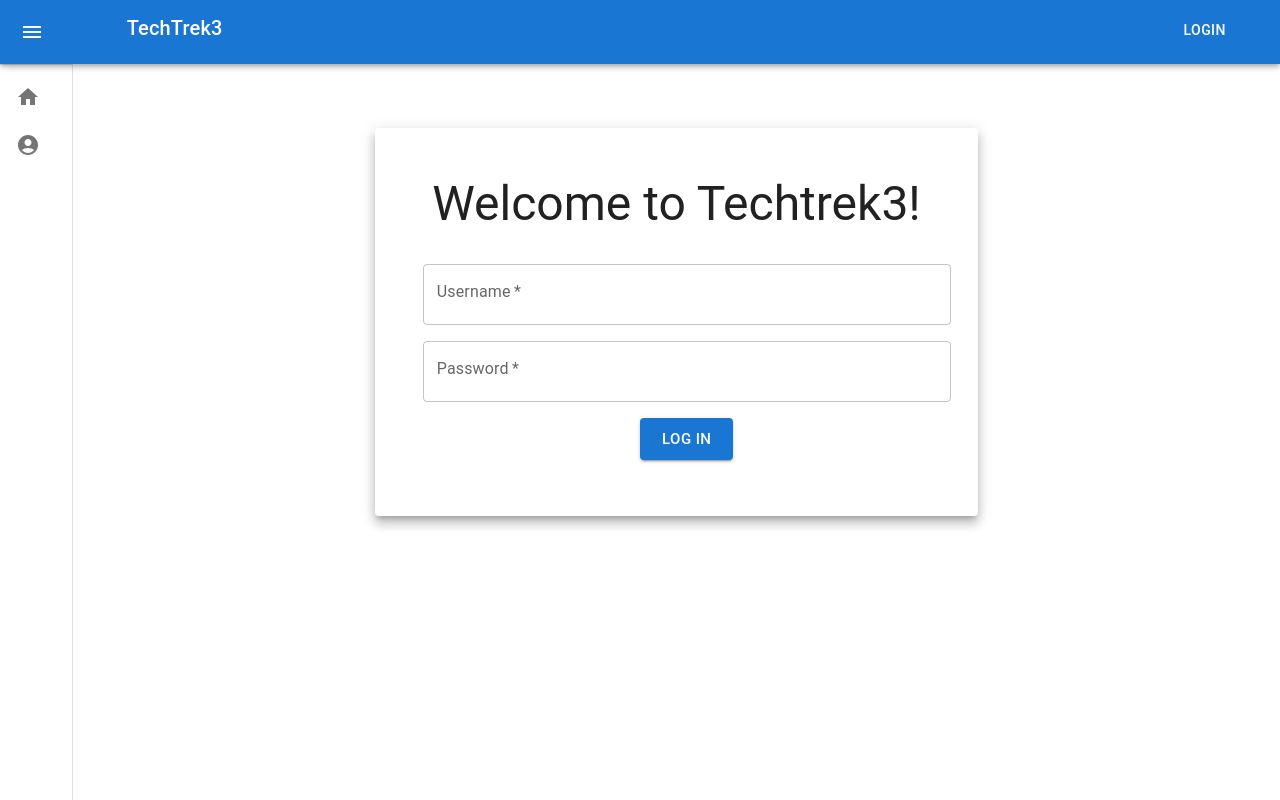
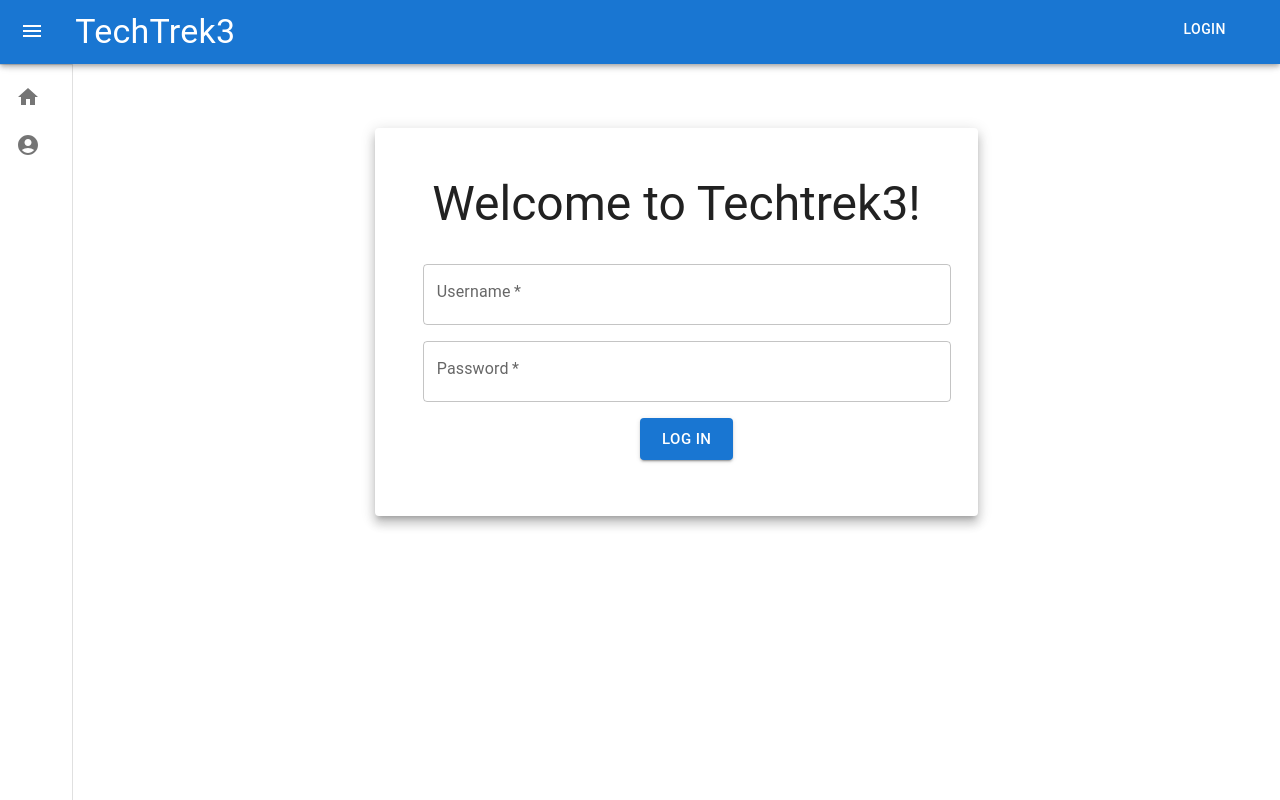
Before and after one commit to brydonsjj/TT3_02, a React (Create React App) app in the folder techtrek3/: page /login in a window 1280 px wide. Built offline with nearby package versions, Linux system fonts and the light colour scheme.

Commit message:
attempt for link

```diff
--- a/techtrek3/src/App.js
+++ b/techtrek3/src/App.js
@@ -1,22 +1,72 @@
-import React from 'react';
-import { BrowserRouter, Routes, Route } from "react-router-dom";
+import React, {Component} from 'react';
+import {BrowserRouter, Routes, Route} from "react-router-dom";
 import Layout from './components/pages/Layout'
 import Home from './components/pages/Home'
 import Login from './components/pages/Login'
 import MyPosts from './components/pages/MyPosts'
 
-const App = () => {
+class App extends Component {
+
+    state = {
+        loggedIn:false,
+        userData:null
+    };
+    renderRoutes(){
+        if (!this.state["loggedIn"]){
             return (
                 <BrowserRouter>
                     <Routes>
-        <Route path="/" element={<Layout />}>
-          <Route path="login" element={<Login />} />
-          <Route path="myposts" element={<MyPosts />} />
-          <Route path="" element={<Home/>} />
+                        <Route path="/" element={<Layout/>}>
+                            <Route path="login" element={<Login onLogin={()=>this.handleLogin()}/>}/>
+                            <Route path="myposts" element={<MyPosts/>}/>
+                            <Route path="" element={<Home/>}/>
+                            <Route path="*" element={<Home/>}/>
                         </Route>
                     </Routes>
                 </BrowserRouter>
             );
+        }
+        else{
+            return(
+                <BrowserRouter>
+                    <Routes>
+                        <Route path="/" element={<Layout/>}>
+                            <Route path="myposts" element={<MyPosts/>}/>
+                            <Route path="" element={<Home/>}/>
+                            <Route path="login" element={<Home/>}/>
+                        </Route>
+                    </Routes>
+                </BrowserRouter>
+            )
+        }
+    }
+
+
+    handleLogin = () => {
+        this.state["userData"] = {
+            username:"user",
+            password:"password"
+        }
+        // if valid login status
+        if(this.state["userData"]["username"] == "user"){
+            this.state["loggedIn"] = true
+
+        }
+        console.log(this.state);
+    }
+    handleLogout = () => {
+        this.state["loggedIn"] = false
+        this.state["userData"] = null
+    }
+
+    render() {
+
+        return (
+            <div>
+                {this.renderRoutes()}
+            </div>
+        );
+    }
 };
 
 export default App;
--- a/techtrek3/src/components/Posts.js
+++ b/techtrek3/src/components/Posts.js
@@ -1,5 +1,4 @@
 import React, { useState, useEffect } from 'react';
-import Box from '@mui/material/Box';
 import Grid from '@mui/material/Grid';
 import Post from './Post';
 
--- a/techtrek3/src/components/pages/Home.js
+++ b/techtrek3/src/components/pages/Home.js
@@ -1,9 +1,8 @@
 import React, { useState, useEffect } from 'react';
-import Box from '@mui/material/Box';
 import Grid from '@mui/material/Grid';
 import Post from '../Post';
 
-const Posts = () => {
+const Home = () => {
     let postsJSON = require('../../POST.json');
     const [posts, setPosts] = useState([]);
 
@@ -30,4 +29,4 @@ const Posts = () => {
     );
 };
 
-export default Posts;
+export default Home;
--- a/techtrek3/src/components/pages/Layout.js
+++ b/techtrek3/src/components/pages/Layout.js
@@ -17,10 +17,10 @@ import AccountCircleIcon from '@mui/icons-material/AccountCircle';
 import ListItem from '@mui/material/ListItem';
 import ListItemIcon from '@mui/material/ListItemIcon';
 import ListItemText from '@mui/material/ListItemText';
-import { Outlet, Link } from "react-router-dom";
+import { Outlet } from "react-router-dom";
 import Button from '@mui/material/Button';
 import Grid from '@mui/material/Grid';
-import { useParams, useNavigate } from "react-router-dom";
+import { useNavigate } from "react-router-dom";
 
 const drawerWidth = 240;
 
@@ -108,7 +108,7 @@ const Layout = () => {
       <AppBar position="fixed" open={open}>
         <Toolbar>
           <Grid container>
-            <Grid item xs={1}>
+            <Grid item xs={0.5}>
               <IconButton
                 color="inherit"
                 aria-label="open drawer"
@@ -122,15 +122,15 @@ const Layout = () => {
                 <MenuIcon />
               </IconButton>
             </Grid>
-            <Grid item xs={10}>
-              <Typography variant="h6" noWrap component="div">
+            <Grid item xs={10.5}>
+              <Typography variant="h4" noWrap component="div">
                 TechTrek3
               </Typography>
             </Grid>
             <Grid item xs ={1}>
               <Grid container justifyContent="flex-end">
                 <Button
-                    sx={{width: "100%", color: 'white', display: 'block' }}
+                    sx={{width: "100%", color: 'white', display: 'block' , size: 'large'}}
                     onClick={() => {
                       navigate("/login");
                     }}
--- a/techtrek3/src/components/pages/Login.js
+++ b/techtrek3/src/components/pages/Login.js
@@ -2,7 +2,7 @@ import React from 'react';
 import './login.css';
 import { TextField, Button, Box, Grid, Card, CardContent, Typography } from '@mui/material';
 
-const Login = () => {
+const Login = (props) => {
     return (
         <Grid container alignItems="stretch" justifyContent="center">
             <Grid item xs={12} md={6} xs={{ p: 1 }}>
@@ -28,7 +28,7 @@ const Login = () => {
                                 />
                             </Grid>
                             <Grid item>
-                                <Button color="primary" size="large" variant="contained">
+                                <Button color="primary" size="large" variant="contained" type="submit" onClick={props.onLogin}>
                                     Log in
                                 </Button>
                             </Grid>
```
Lines whose indentation alone changed are shown as unchanged.
